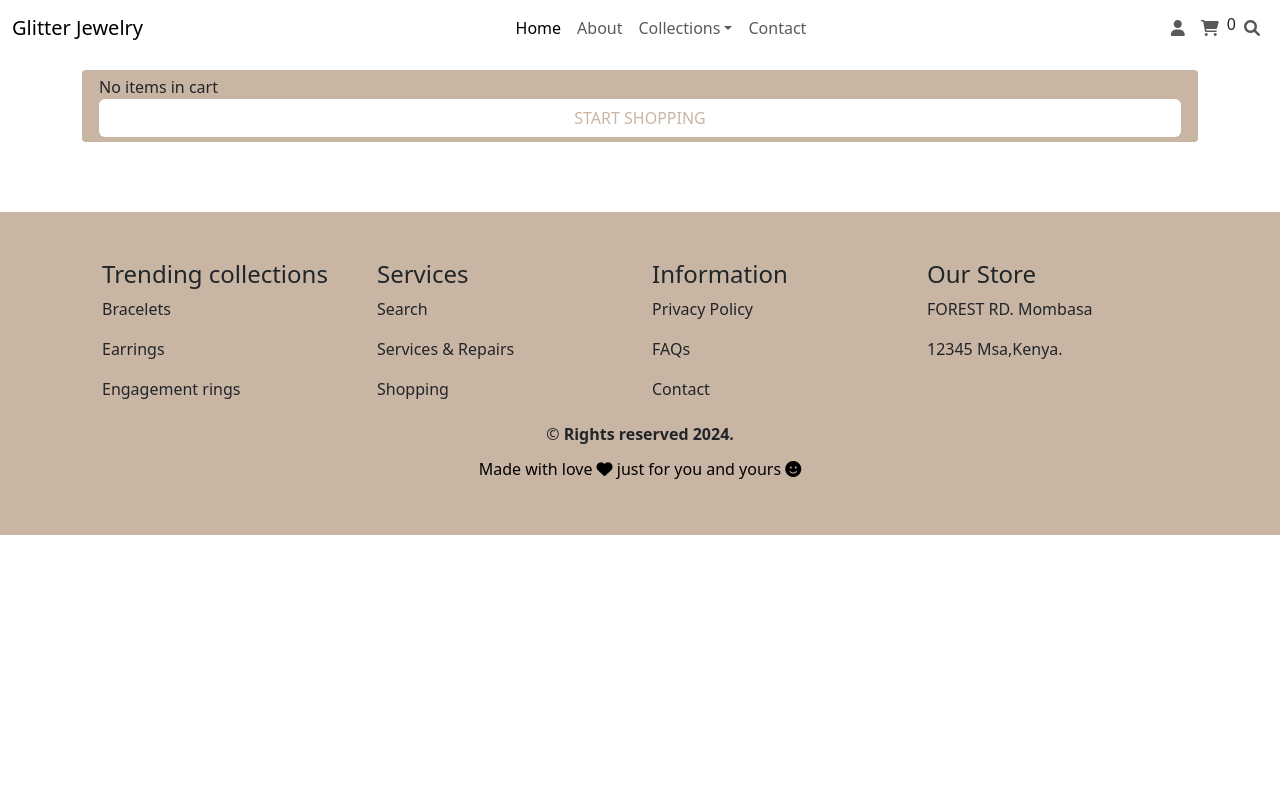
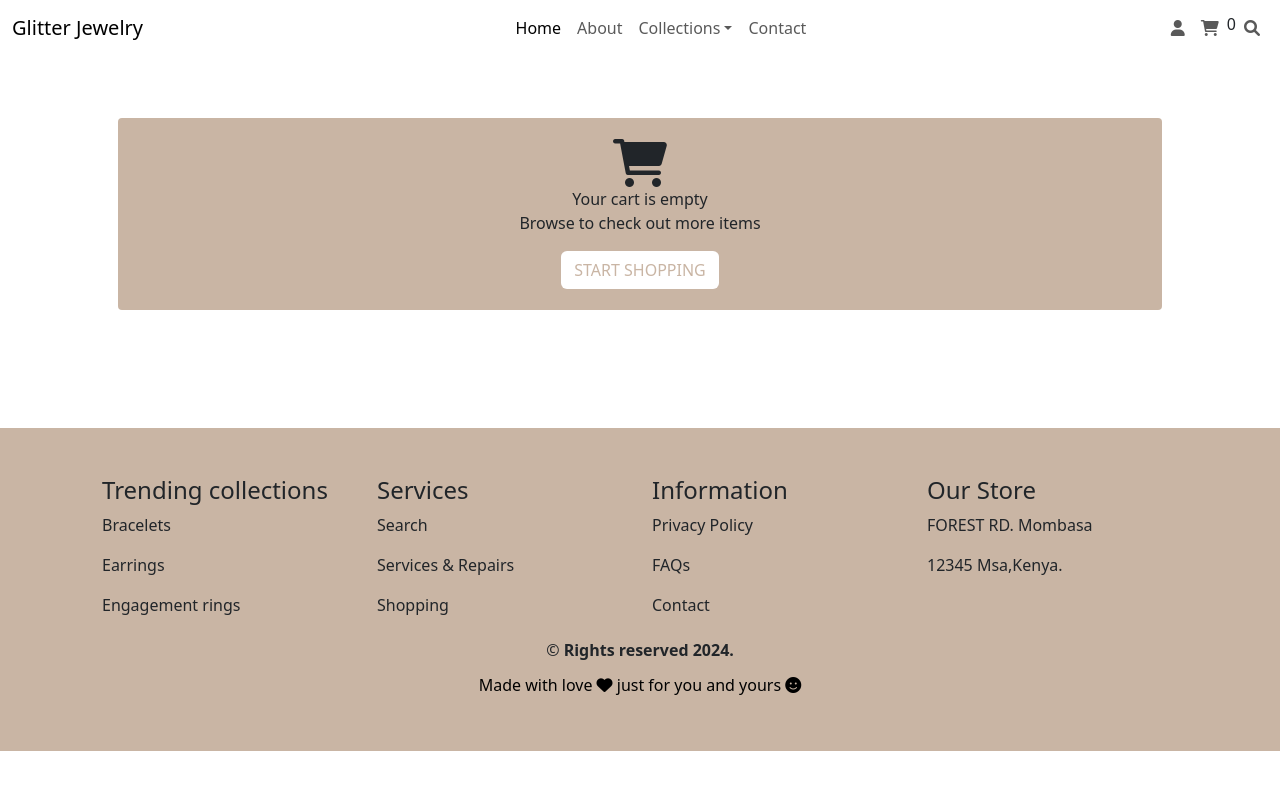
Before and after one commit to Carol254/glitter-e-shop, an Angular app: page /cart in a window 1280 px wide. Shown: the top 790 px of the page. Built offline with nearby package versions, Linux system fonts and the light colour scheme.

Commit message:
few changes made

```diff
--- a/src/app/cart/cart.component.css
+++ b/src/app/cart/cart.component.css
@@ -4,3 +4,8 @@
     object-fit: cover;
     object-position:center ;
 }
+.place-center{
+    display: flex;
+    justify-content: center;
+    align-items: center;
+}
--- a/src/app/cart/cart.component.html
+++ b/src/app/cart/cart.component.html
@@ -1,9 +1,11 @@
-<div class="container">
+<div class="container p-5">
 
     <div class="content" *ngIf="noItemsInCart()">
-      <div class="container">
-        <div>No items in cart</div>
-        <button class="btn btn-sub w-100">START SHOPPING</button>
+      <div class="container p-3">
+        <div class="place-center"><i class="fa-solid fa-cart-shopping fa-3x"></i></div>
+        <div class="text-center">Your cart is empty</div>
+        <p class="text-center">Browse to check out more items</p>
+        <div class="place-center"><button class="btn btn-sub" (click)="toShop()">START SHOPPING</button></div>
       </div>
     </div>
 
--- a/src/app/cart/cart.component.ts
+++ b/src/app/cart/cart.component.ts
@@ -54,4 +54,8 @@ export class CartComponent implements OnInit{
      return  this.itemCount === 0;
     }
 
+    toShop(){
+      this.router.navigate(['/all-products']);
+    }
+
 }
```
